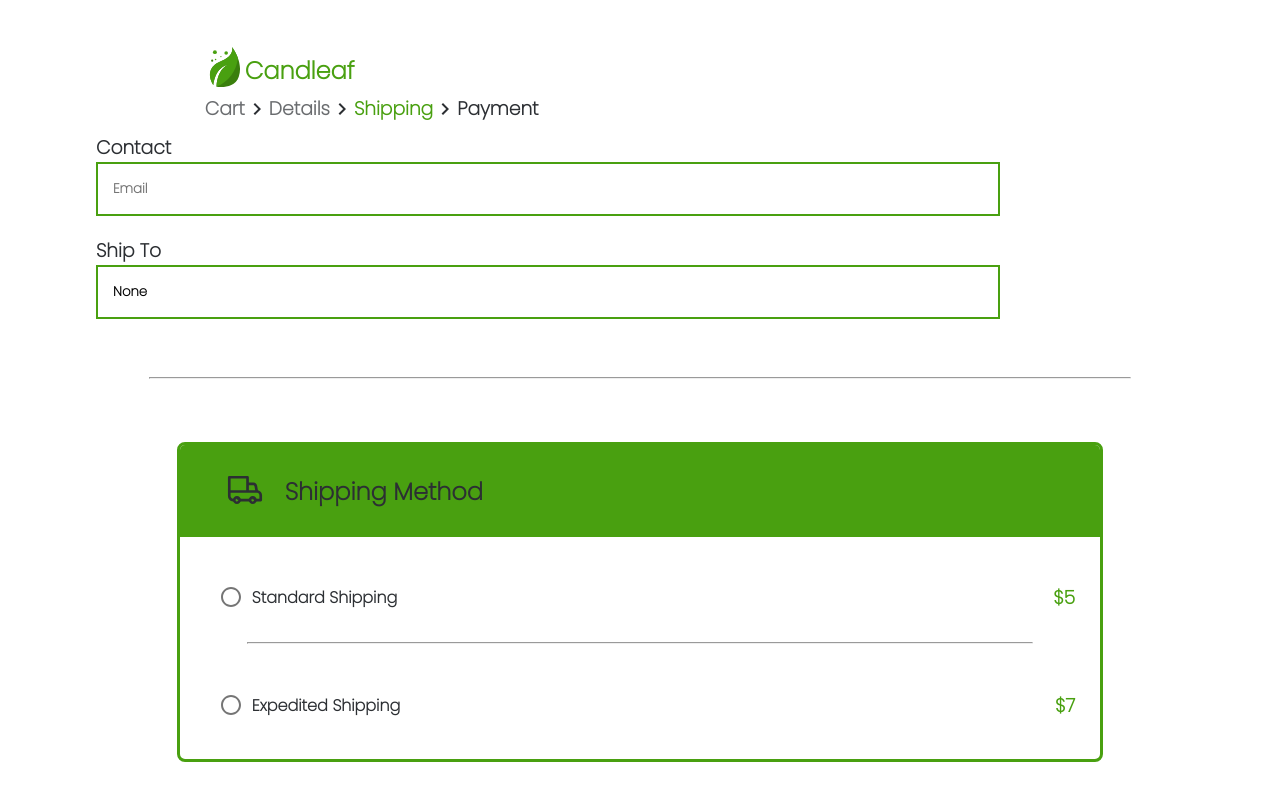
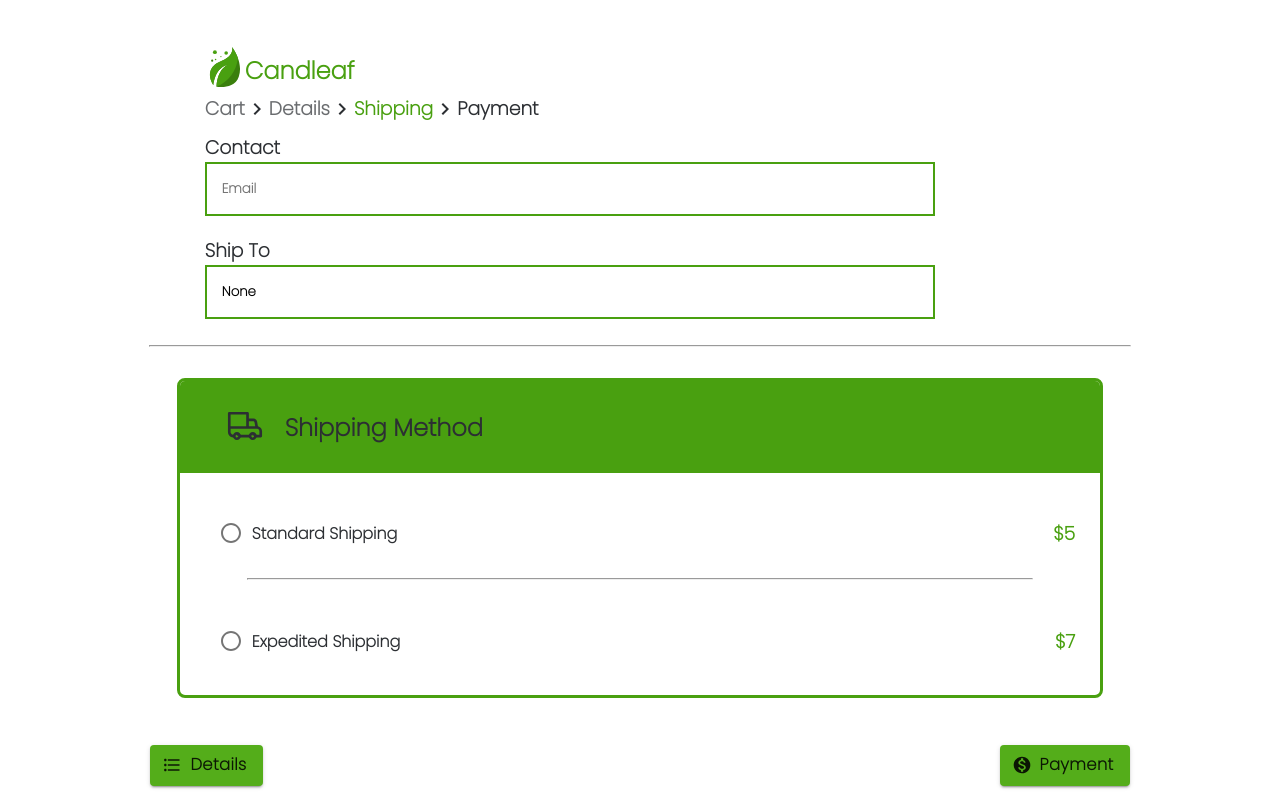
Before and after one commit to jordanlaclair/Candleaf-MERN, a React (Create React App) app in the folder client/: page /checkout/shipping in a window 1280 px wide. Shown: the top 800 px of the page. Built offline with nearby package versions, Linux system fonts and the light colour scheme.

Commit message:
view changes

```diff
--- a/client/src/components/Payment.tsx
+++ b/client/src/components/Payment.tsx
@@ -392,7 +392,7 @@ const HorizontalLineUserInfo = styled(HorizontalLine)`
 `;
 
 export const UserInfoWrapper = styled.div`
-	width: 100%;
+	width: 80%;
 	display: flex;
 	flex-direction: column;
 	align-items: center;
@@ -501,7 +501,7 @@ const Form = styled.form`
 
 const ButtonWrapper = styled.div`
 	display: flex;
-	width: 110%;
+	width: 90%;
 	margin-top: 1rem;
 	justify-content: space-between;
 	align-items: center;
--- a/client/src/components/Shipping.tsx
+++ b/client/src/components/Shipping.tsx
@@ -399,7 +399,7 @@ const InputFieldShipping = styled(InputField)``;
 
 const InputFieldWrapper = styled.div`
 	display: flex;
-	width: 100%;
+	width: 80%;
 	flex-direction: column;
 	justify-content: center;
 	align-items: flex-start;
@@ -407,7 +407,7 @@ const InputFieldWrapper = styled.div`
 `;
 
 const HorizontalLineShipping = styled(HorizontalLine)`
-	margin: 3rem 0;
+	margin: 1rem 0;
 `;
 
 const HorizontalLineShippingOption = styled(HorizontalLine)`
```
